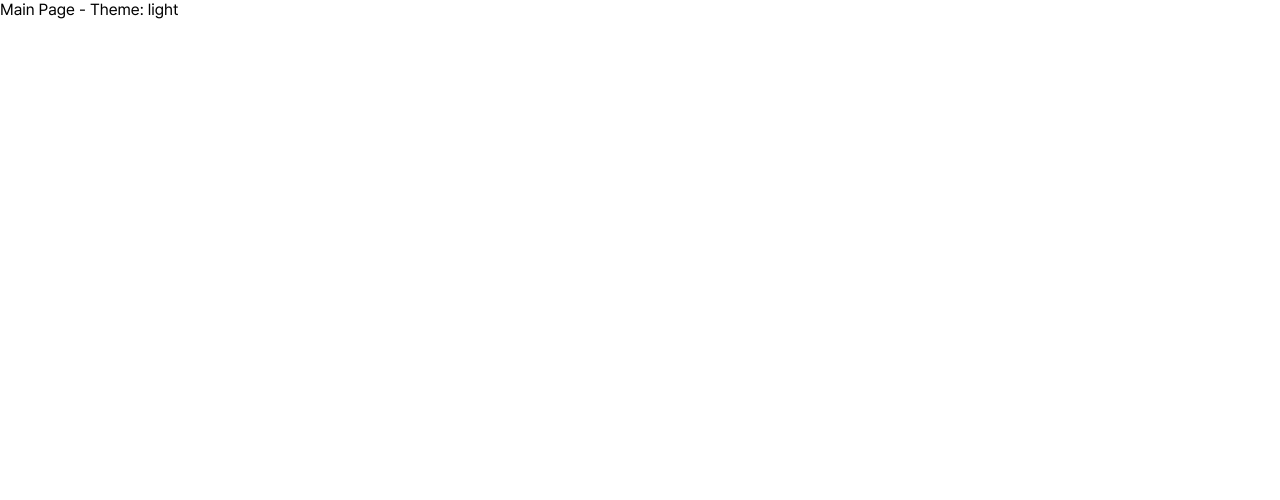
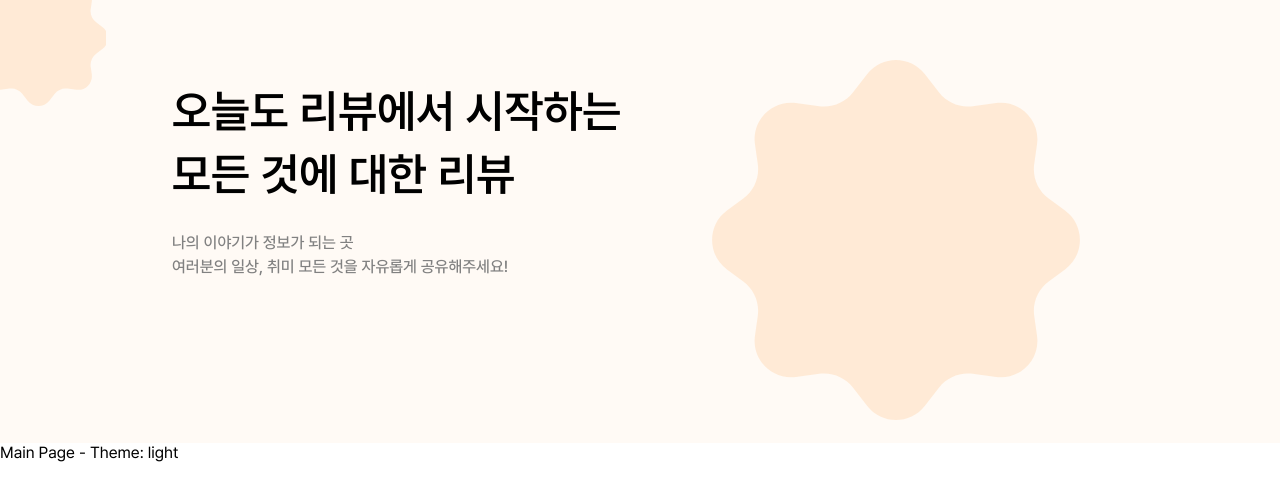
Before and after one commit to namoo93/today-review-duck2, a Next.js app: page /main in a window 1280 px wide. Shown: the top 500 px of the page. Built offline with nearby package versions, Linux system fonts and the light colour scheme.

Commit message:
메인 베너 추가

```diff
--- /dev/null
+++ b/src/app/main/_components/Banner.tsx
@@ -0,0 +1,50 @@
+"use client";
+import styles from "../_css/banner.module.css";
+import ImgStar from "@/../../public/images/img-banner-star.svg";
+import ImgStarDark from "@/../../public/images/img-banner-star-dark.svg";
+import { useRecoilState } from "recoil";
+import { themeState } from "@/app/_recoil/themeAtom";
+import { Icon } from "@/app/_components/atoms";
+// import Link from "next/link";
+
+export default function Banner() {
+  const [theme] = useRecoilState(themeState);
+
+  return (
+    <section className={styles.page}>
+      <div
+        className={`${styles.banner_wrap} ${
+          theme == "light" ? styles.wrap_light : styles.wrap_dark
+        }`}
+      >
+        <div className={styles.text_wrap}>
+          <h3 className={styles.banner_title}>
+            오늘도 리뷰에서 시작하는 <br />
+            모든 것에 대한 리뷰
+          </h3>
+          <p className={styles.banner_title_sub}>
+            나의 이야기가 정보가 되는 곳 <br />
+            여러분의 일상, 취미 모든 것을 자유롭게 공유해주세요!
+          </p>
+        </div>
+
+        <div className={styles.banner_back_pattern_top}>
+          <Icon
+            width={136}
+            height={136}
+            alt="배너 배경 패턴 이미지"
+            src={theme == "light" ? ImgStar : ImgStarDark}
+          />
+        </div>
+        <div className={styles.banner_back_pattern_bottom}>
+          <Icon
+            width={368}
+            height={360}
+            alt="배너 배경 패턴 이미지"
+            src={theme == "light" ? ImgStar : ImgStarDark}
+          />
+        </div>
+      </div>
+    </section>
+  );
+}
--- /dev/null
+++ b/src/app/main/_css/banner.module.css
@@ -0,0 +1,56 @@
+.banner_wrap {
+  width: 100vw;
+  height: 443px;
+  position: relative;
+  overflow: hidden;
+}
+.wrap_light {
+  background-color: #fffaf5;
+}
+.wrap_dark {
+  background-color: #f5f5f5;
+}
+
+.text_wrap {
+  position: absolute;
+  top: 80px;
+  z-index: 1;
+  width: 100%;
+}
+.banner_title {
+  margin: 0 auto;
+  max-width: 936px;
+  font-size: 45px;
+  font-weight: 600;
+  line-height: 63px;
+  text-align: left;
+  color: #000;
+  padding-bottom: 25px;
+}
+.banner_title_sub {
+  margin: 0 auto;
+  max-width: 936px;
+  font-size: 16px;
+  font-weight: 500;
+  line-height: 24px;
+  text-align: left;
+  color: #818181;
+}
+
+.banner_back_pattern_top {
+  position: absolute;
+  top: -30px;
+  left: -30px;
+  bottom: auto;
+  right: auto;
+  z-index: 0;
+}
+
+.banner_back_pattern_bottom {
+  position: absolute;
+  top: 60px;
+  right: 200px;
+  bottom: auto;
+  left: auto;
+  z-index: 0;
+}
--- a/src/app/main/page.tsx
+++ b/src/app/main/page.tsx
@@ -2,11 +2,17 @@
 
 import { useRecoilState } from "recoil";
 import { themeState } from "../_recoil/themeAtom";
+import Banner from "./_components/Banner";
 
 export default function Main() {
   const [theme] = useRecoilState(themeState);
 
   console.log("theme -----", theme);
 
-  return <div>Main Page - Theme: {theme}</div>;
+  return (
+    <>
+      <Banner />
+      Main Page - Theme: {theme}
+    </>
+  );
 }
```
Also changed, not shown: src/app/main/page.module.css (deleted, +0 -168 lines), public/images/img-banner-star-dark.svg (added), public/images/img-banner-star.svg (added).
